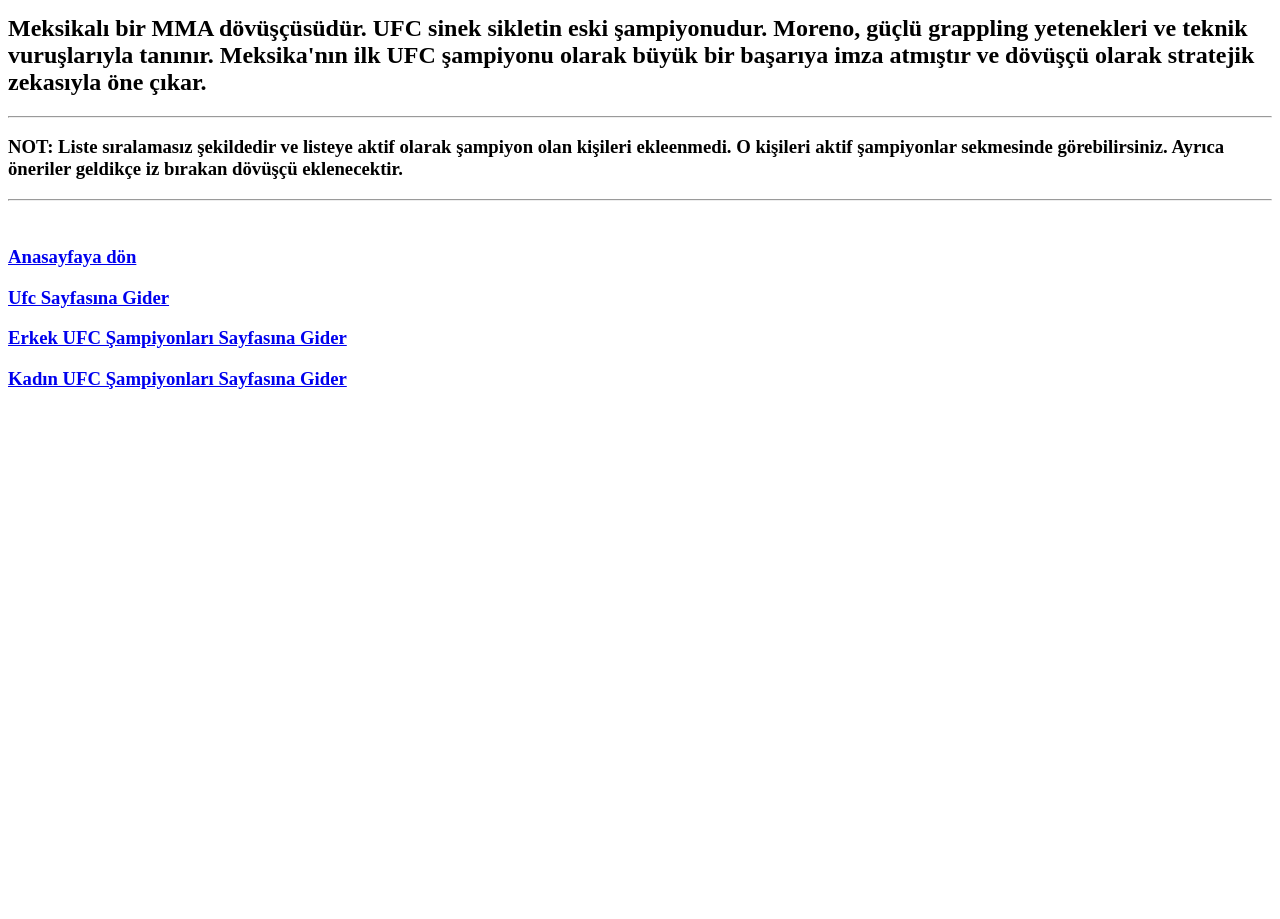
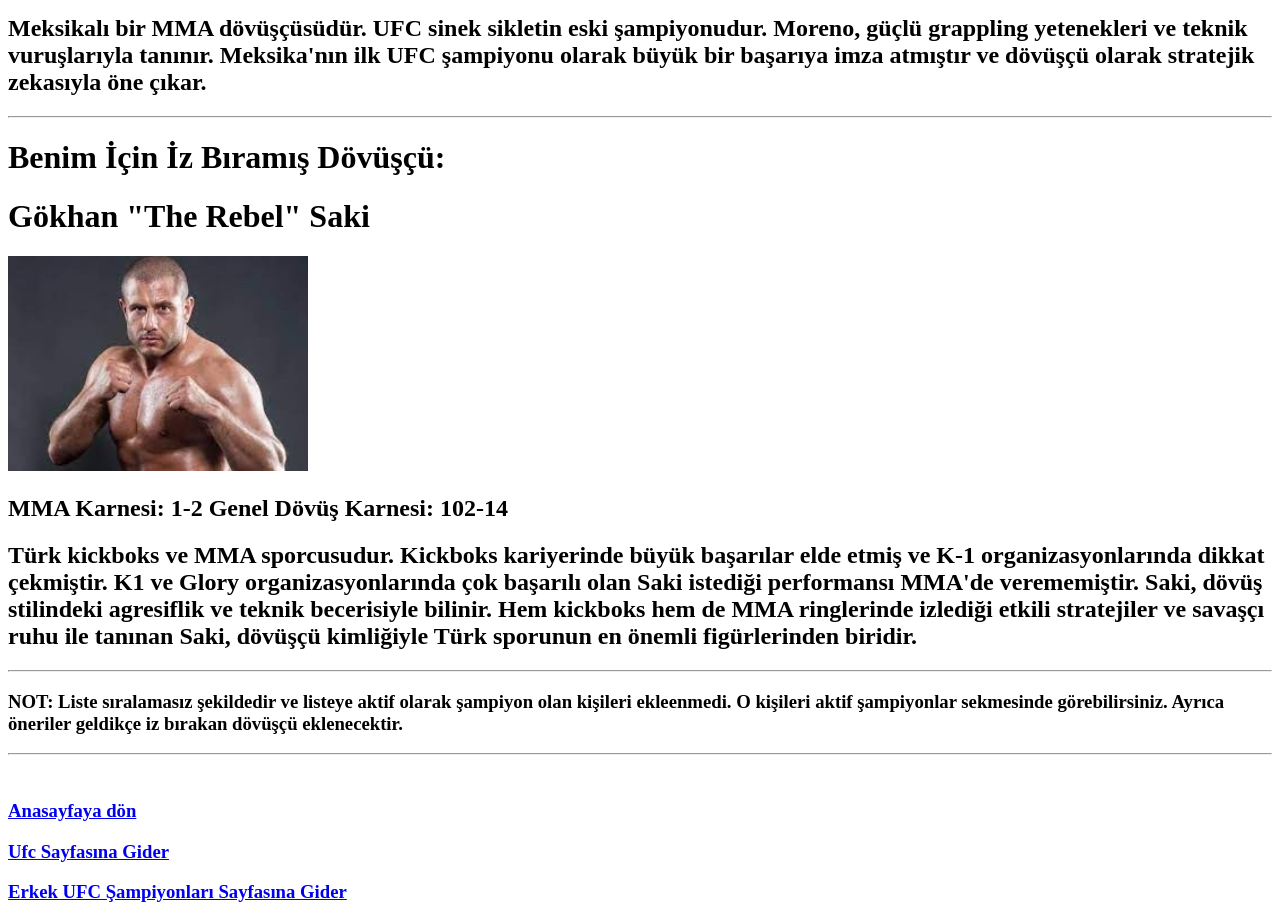
Before and after one commit to huseyinkpln16/wtipodev, a plain HTML site: page sayfalar/izbirakanlar.html in a window 1280 px wide. Shown: the part 8800-9719 px from the top of the page. Before the commit the page ends 9235 px from the top, so only its background shows below. Drawn offline with Linux system fonts and the light colour scheme.

Commit message:
Add files via upload

```diff
--- a/sayfalar/izbirakanlar.html
+++ b/sayfalar/izbirakanlar.html
@@ -108,13 +108,19 @@
    <h2> MMA Karnesi: 22-8-2 </h2>
    <h2> Meksikalı bir MMA dövüşçüsüdür. UFC sinek sikletin eski şampiyonudur. Moreno, güçlü grappling yetenekleri ve teknik vuruşlarıyla tanınır. Meksika'nın ilk UFC şampiyonu olarak büyük bir başarıya imza atmıştır ve dövüşçü olarak stratejik zekasıyla öne çıkar. </h2>
    <hr>
+   <h1> Benim İçin İz Bıramış Dövüşçü: </h1>
+   <h1> Gökhan "The Rebel" Saki </h1>
+   <img src="../resimler/saki.jpg" alt="Gökhan Saki" width="300">
+   <h2> MMA Karnesi: 1-2  Genel Dövüş Karnesi: 102-14 </h2>
+   <h2> Türk kickboks ve MMA sporcusudur. Kickboks kariyerinde büyük başarılar elde etmiş ve K-1 organizasyonlarında dikkat çekmiştir. K1 ve Glory organizasyonlarında çok başarılı olan Saki istediği performansı MMA'de verememiştir. Saki, dövüş stilindeki agresiflik ve teknik becerisiyle bilinir. Hem kickboks hem de MMA ringlerinde izlediği etkili stratejiler ve savaşçı ruhu ile tanınan Saki, dövüşçü kimliğiyle Türk sporunun en önemli figürlerinden biridir. </h2>
+   <hr>
    <h3> NOT: Liste sıralamasız şekildedir ve listeye aktif olarak şampiyon olan kişileri ekleenmedi. O kişileri aktif şampiyonlar sekmesinde görebilirsiniz. Ayrıca öneriler geldikçe iz bırakan dövüşçü eklenecektir. </h3>
    <hr>
    <br>
-  <h3> <a href="../index.html">Anasayfaya dön</a> </h3>
-  <h3> <a href="ufc.html"> Ufc Sayfasına Gider </a> </h3>
-  <h3> <a href="ufcsampiyonlari.html"> Erkek UFC Şampiyonları Sayfasına Gider </a> </h3>
-  <h3> <a href="kadinsampiyonlar.html"> Kadın UFC Şampiyonları Sayfasına Gider </a> </h3>
+   <h3> <a href="../index.html">Anasayfaya dön</a> </h3>
+   <h3> <a href="ufc.html"> Ufc Sayfasına Gider </a> </h3>
+   <h3> <a href="ufcsampiyonlari.html"> Erkek UFC Şampiyonları Sayfasına Gider </a> </h3>
+   <h3> <a href="kadinsampiyonlar.html"> Kadın UFC Şampiyonları Sayfasına Gider </a> </h3>
 </body>
 
 </html>
```
